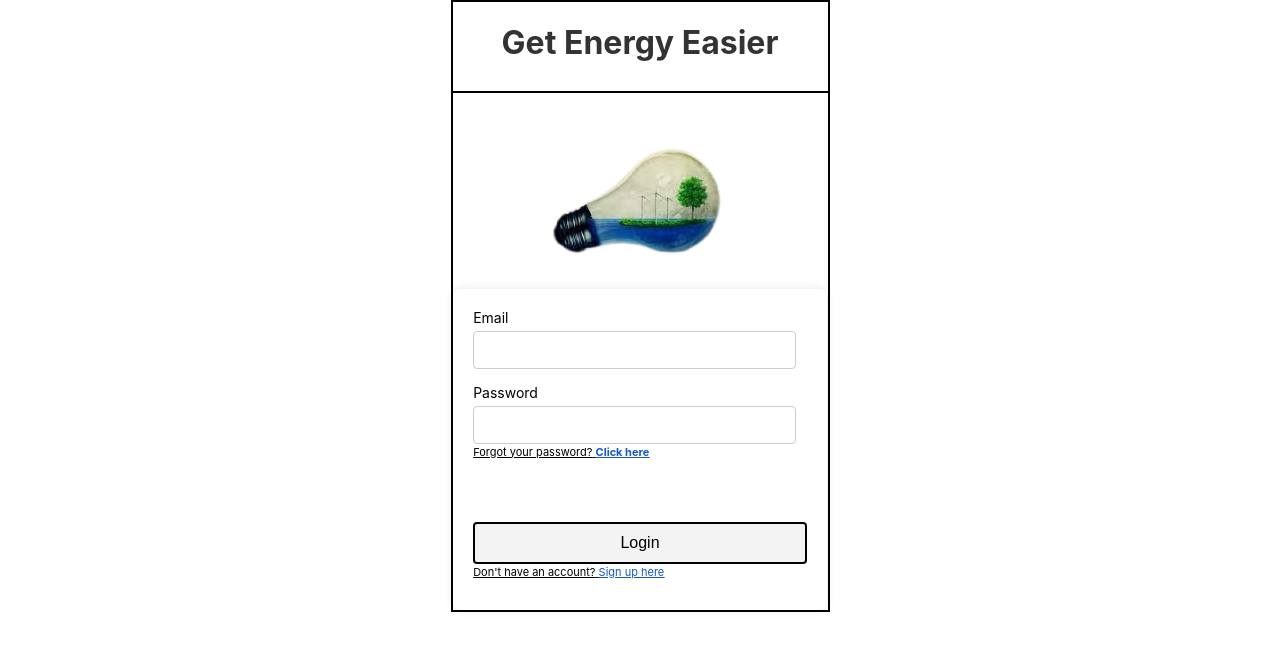
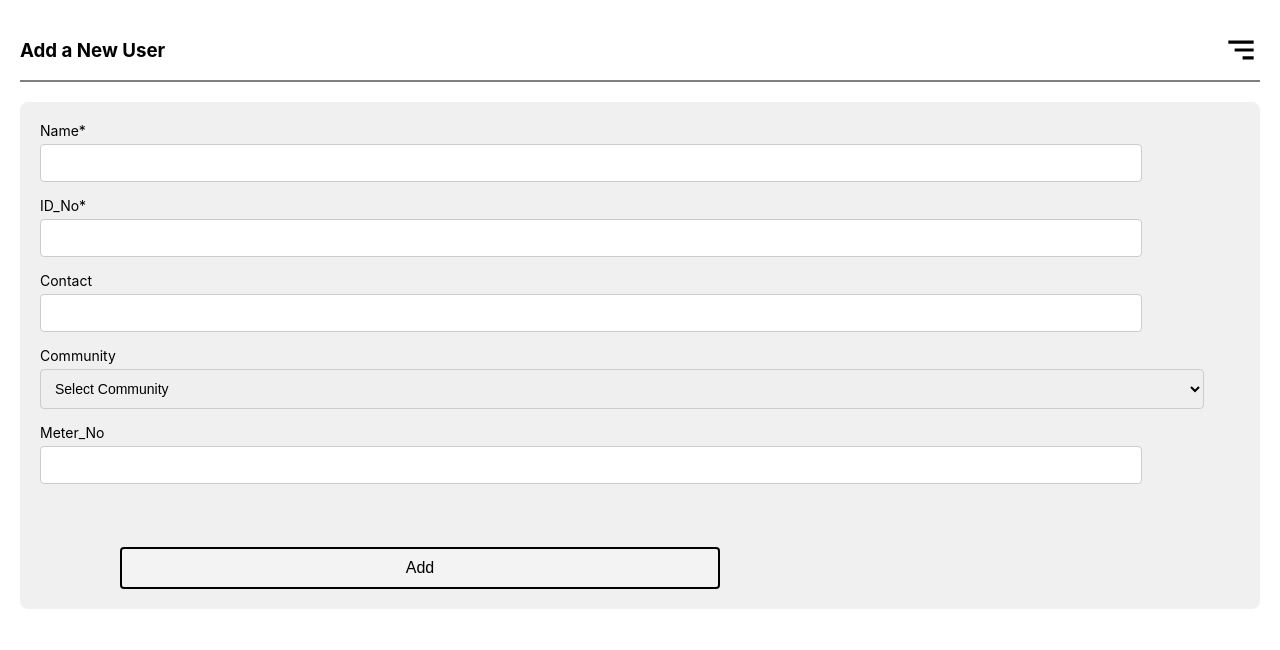
Before and after one commit to hydaline-code/solar_payment, a React (Create React App) app: page / in a window 1280 px wide. Shown: the top 650 px of the page. Built offline with nearby package versions, Linux system fonts and the light colour scheme; what chartjs-plugin-datalabels would draw is missing.

Commit message:
Add the adduserpage

```diff
--- a/src/App.js
+++ b/src/App.js
@@ -1,23 +1,27 @@
 import React from 'react';
 import { BrowserRouter as Router, Routes, Route } from 'react-router-dom';
-import LoginPage from './screens/LoginPage';
+// import LoginPage from './screens/LoginPage';
 import SignupPage from './screens/signUpPage';
 import SignupConfirm from './screens/SignupConfirm';
 import SignupError from './screens/SigninErr';
 import HomePage from './screens/HomePage';
 import AdminPage from './screens/adminMenu';
+import AddUser from './screens/addUsers';
+import AddConfirm from './screens/addConfirm';
 
 function App() {
   return (
     <Router>
       <Routes>
         {/* Define routes for each page */}
-        <Route path="/" element={<LoginPage />} />
+        {/* <Route path="/" element={<LoginPage />} /> */}
         <Route path="/signup" element={<SignupPage />} />
         <Route path="/SignupConfirm" element={<SignupConfirm />} />
         <Route path="/SignupError" element={<SignupError />} />
         <Route path="/HomePage" element={<HomePage/>}/>
         <Route path="/AdminPage" element={<AdminPage/>}/>
+        <Route path="/" element={<AddUser/>}/>
+        <Route path="/addConfirm" element={<AddConfirm/>}/>
       </Routes>
     </Router>
   );
--- /dev/null
+++ b/src/screens/addConfirm.js
@@ -0,0 +1,18 @@
+// src/screens/SignupConfirmPage.js
+import React from 'react';
+import { FiCheckCircle } from 'react-icons/fi'; // Import the success icon
+import '../styles/signupConfirm.css';
+
+const addConfirm = () => (
+  <div className="add-confirm">
+    <div className="confirm-message">
+      <FiCheckCircle className="icon" size={80} color="green" style={{ marginBottom: '20px', marginTop: '10rem' }} />
+      <h2>New user registered succesfully</h2>
+    </div>
+      <button type="submit" className="addconfirm-button">
+        See details
+      </button>
+  </div>
+);
+
+export default addConfirm;
--- /dev/null
+++ b/src/screens/addUsers.js
@@ -0,0 +1,104 @@
+import React, { useState } from 'react';
+import '../styles/addUser.css';
+import { BiMenuAltRight } from 'react-icons/bi';
+import { Link } from 'react-router-dom';
+
+
+const AddUser = () => {
+  // Form state management
+  const [formData, setFormData] = useState({
+    name: '',
+    idNo: '',
+    contact: '',
+    community: '',
+    meterNo: '',
+  });
+
+  const handleInputChange = (e) => {
+    const { name, value } = e.target;
+    setFormData({ ...formData, [name]: value });
+  };
+
+  const handleSubmit = (e) => {
+    e.preventDefault();
+    // Add form submission logic here
+    console.log('Form Data:', formData);
+  };
+
+  return (
+    <div className="add-user-container">
+      <div className="welcome-message">
+      <h3>Add a New User</h3>
+        <BiMenuAltRight size={38}/>
+      </div>
+
+      <form onSubmit={handleSubmit} className="user-form">
+        <div className="form-group">
+          <label htmlFor="name">Name*</label>
+          <input
+            type="text"
+            id="name"
+            name="name"
+            value={formData.name}
+            onChange={handleInputChange}
+            required
+          />
+        </div>
+
+        <div className="form-group">
+          <label htmlFor="idNo">ID_No*</label>
+          <input
+            type="text"
+            id="idNo"
+            name="idNo"
+            value={formData.idNo}
+            onChange={handleInputChange}
+            required
+          />
+        </div>
+
+        <div className="form-group">
+          <label htmlFor="contact">Contact</label>
+          <input
+            type="text"
+            id="contact"
+            name="contact"
+            value={formData.contact}
+            onChange={handleInputChange}
+          />
+        </div>
+
+        <div className="form-group">
+          <label htmlFor="community">Community</label>
+          <select
+            id="community"
+            name="community"
+            value={formData.community}
+            onChange={handleInputChange}
+          >
+            <option value="">Select Community</option>
+            <option value="Community A">Community A</option>
+            <option value="Community B">Community B</option>
+            {/* Add more options as needed */}
+          </select>
+        </div>
+
+        <div className="form-group">
+          <label htmlFor="meterNo">Meter_No</label>
+          <input
+            type="text"
+            id="meterNo"
+            name="meterNo"
+            value={formData.meterNo}
+            onChange={handleInputChange}
+          />
+        </div>
+        <Link to="/addConfirm">
+        <button type="submit" className="submit-button">Add</button>
+        </Link>
+      </form>
+    </div>
+  );
+};
+
+export default AddUser;
--- a/src/styles/AdminPage.css
+++ b/src/styles/AdminPage.css
@@ -1,7 +1,6 @@
 /* AdminPage.css */
 .admin-section {
   padding: 20px;
-  max-width: 800px;
   margin: 0 auto;
 }
 
--- /dev/null
+++ b/src/styles/addUser.css
@@ -0,0 +1,37 @@
+.add-user-container {
+  padding: 20px;
+}
+
+.user-form {
+  background-color: #f0f0f0;
+  padding: 20px;
+  border-radius: 8px;
+}
+
+.form-group {
+  margin-bottom: 15px;
+}
+
+.form-group label {
+  display: block;
+  margin-bottom: 5px;
+}
+
+.form-group input,
+.form-group select {
+  max-width: 100%;
+  padding: 10px;
+  border: 1px solid #ccc;
+  border-radius: 4px;
+}
+
+.submit-button {
+  max-width: 50%;
+  padding: 10px 20px;
+  border: none;
+  background-color: #000;
+  color: #fff;
+  border-radius: 5px;
+  cursor: pointer;
+  margin-left: 5rem;
+}
--- a/src/styles/signupConfirm.css
+++ b/src/styles/signupConfirm.css
@@ -1,9 +1,9 @@
-.signup-confirm {
+.signup-confirm,
+.add-confirm {
   width: 375px;
   height: 100vh;
   margin: 0 auto;
   background-color: #fff;
-  border: solid 2px black;
 }
 
 h2 {
@@ -23,13 +23,14 @@ p {
   justify-content: center;
 }
 
-.signup-confirm .confirm-button {
-  width: 50%;
+.signup-confirm .confirm-button,
+.addconfirm-button {
+  max-width: 50%;
   margin-top: 3rem;
   margin-left: 6rem;
-  padding: 10px;
+  padding: 14px;
   position: relative;
-  top: 17%;
+  top: 10%;
   font-size: 16px;
   background-color: #F3F3F3;
   color: #000;
```
